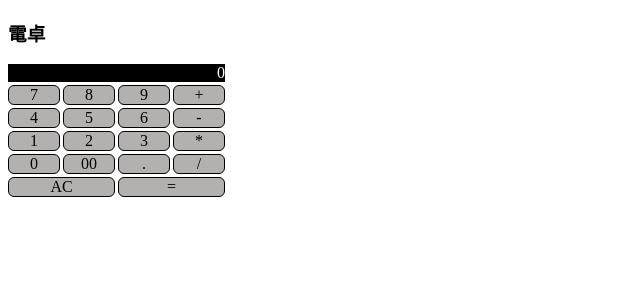
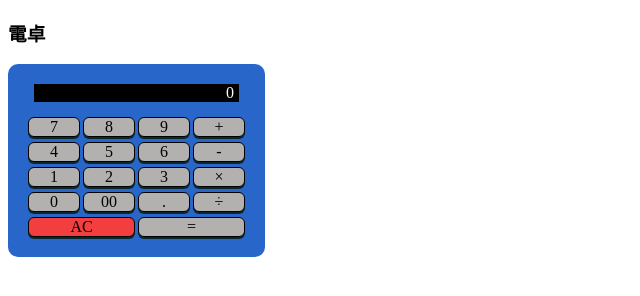
Before and after one commit to SH049/potepan_JS_2, a plain HTML site: page index.html in a window 1280 px wide. Shown: the whole page, without its empty margins (0-640 px from the left). Drawn offline with nearby package versions, Linux system fonts and the light colour scheme.

Commit message:
見た目変えた

```diff
--- a/index.html
+++ b/index.html
@@ -13,39 +13,40 @@
 <!-- ここに記述していきましょう！ -->
 
 <!-- result2に空の要素を -->
+<div class="calc">
     <div class="result"><span id="result">0</span></div><span id="result2"></span>
 
     <div class="buttons">
         <div class="lines line1">
-        <p class="button seven">7</p>
-        <p class="button eight">8</p>
-        <p class="button nine">9</p>
-        <p class="button_elem" id="plus">+</p>
+            <p class="button button-css">7</p>
+            <p class="button button-css">8</p>
+            <p class="button button-css">9</p>
+            <p class="button_elem button-css" id="plus">+</p>
         </div>
         <div class="lines line2">
-        <p class="button four">4</p>
-        <p class="button five">5</p>
-        <p class="button six">6</p>
-        <p class="button_elem" id="minus">-</p>
+            <p class="button button-css">4</p>
+            <p class="button button-css">5</p>
+            <p class="button button-css">6</p>
+            <p class="button_elem button-css" id="minus">-</p>
         </div>
         <div class="lines line3">
-        <p class="button one">1</p>
-        <p class="button two">2</p>
-        <p class="button three">3</p>
-        <p class="button_elem" id="multiply">*</p>
+            <p class="button button-css">1</p>
+            <p class="button button-css">2</p>
+            <p class="button button-css">3</p>
+            <p class="button_elem button-css" id="multiply">×</p>
         </div>
         <div class="lines line4">
-        <p class="button zero">0</p>
-        <p class="button hundred">00</p>
-        <p class="button dot">.</p>
-        <p class="button_elem" id="division">/</p>
+            <p class="button button-css">0</p>
+            <p class="button button-css">00</p>
+            <p class="button button-css">.</p>
+            <p class="button_elem button-css" id="division">÷</p>
         </div>
         <div class="lines line5">
-        <p class="button-long" id="AC">AC</p>
-        <p class="button-long" id="equal">=</p>
+            <p class="button-long button-css" id="AC">AC</p>
+            <p class="button-long button-css" id="equal">=</p>
         </div>
     </div>
-
+</div>
 <script src="main.js"></script>
 </body>
 </html>
--- a/main.css
+++ b/main.css
@@ -1,8 +1,17 @@
+.calc {
+    background-color: rgb(41, 102, 201);
+    display:inline-block;
+    padding:20px;
+    border-radius: 10px;
+}
+
 .result {
     background-color: black;
+    margin:0 auto;
     color: white;
-    width: 217px;
+    width: 200px;
     text-align: right;
+    padding-right: 5px;
 }
 
 #result2 {
@@ -16,31 +25,32 @@
     margin:0;
 }
 
-.button {
+.buttons {
+    margin-top: 10px;
+}
+
+.button-css {
     background-color: #b3b0b0;
     width: 50px;
     text-align: center;
     border-radius: 6px;
-    margin: 3px 0 0 0;
+    margin: 5px 0 0 0;
     border: 1px solid black;
-
+    box-shadow: 0 2px #0b272c;
 }
 
-.button_elem {
-    background-color: #b3b0b0;
-    width: 50px;
-    text-align: center;
-    border-radius: 6px;
-    margin: 3px 0 0 0;
-    border: 1px solid black;
+.button-css:active {
+    box-shadow:none;
+    position: relative;
+    top: 2px;
 }
 
+
+
 .button-long {
-    background-color: #b3b0b0;
     width: 105px;
-    text-align: center;
-    border-radius: 6px;
-    margin: 3px 0 0 0;
-    border: 1px solid black;
+}
 
+#AC {
+    background-color: rgb(242, 62, 62);
 }
```
Lines whose indentation alone changed are shown as unchanged.
